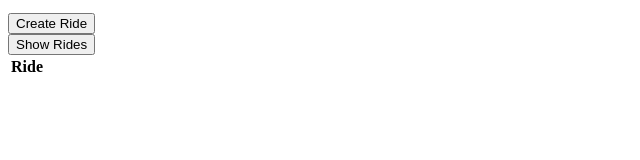
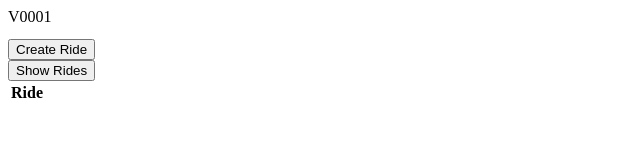
Before and after one commit to bsdoublestar/aws-serverless-simple-webapp, a plain HTML site: page web/index.html in a window 1280 px wide. Shown: the whole page, without its empty margins (0-640 px from the left). Drawn offline with nearby package versions, Linux system fonts and the light colour scheme.

Commit message:
slightly changed index.html to see CloudFront behavior

```diff
--- a/web/index.html
+++ b/web/index.html
@@ -5,6 +5,10 @@
     <meta charset="utf-8">
 </head>
 <body>
+
+<div id="createResponse">
+    V0001
+</div>
 
 <div id="createResponse">
     <pre></pre>
```
Also changed, not shown: 1 other file.
